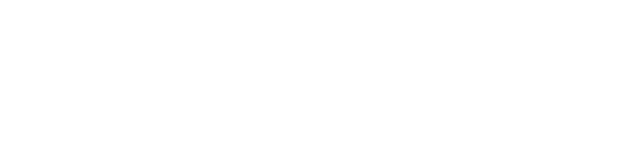
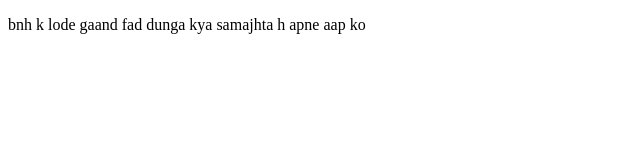
Before and after one commit to ravi-agrawal63/Coding_Ninjas_Work, a website: page index.html in a window 1280 px wide. Shown: the whole page, without its empty margins (0-640 px from the left). Drawn offline with Linux system fonts and the light colour scheme.

Commit message:
Update index.html
sale tu apna github bhi kholta h
ab to tu coder ban hi gya

```diff
--- a/index.html
+++ b/index.html
@@ -2,6 +2,7 @@
 <html>
   <head> </head>
   <body>
+   <p>bnh k lode gaand fad dunga kya samajhta h apne aap ko</p>
     <!--
 
         (Heading-make a seperate section) A step-by-step walk through of your first HTML page
```
